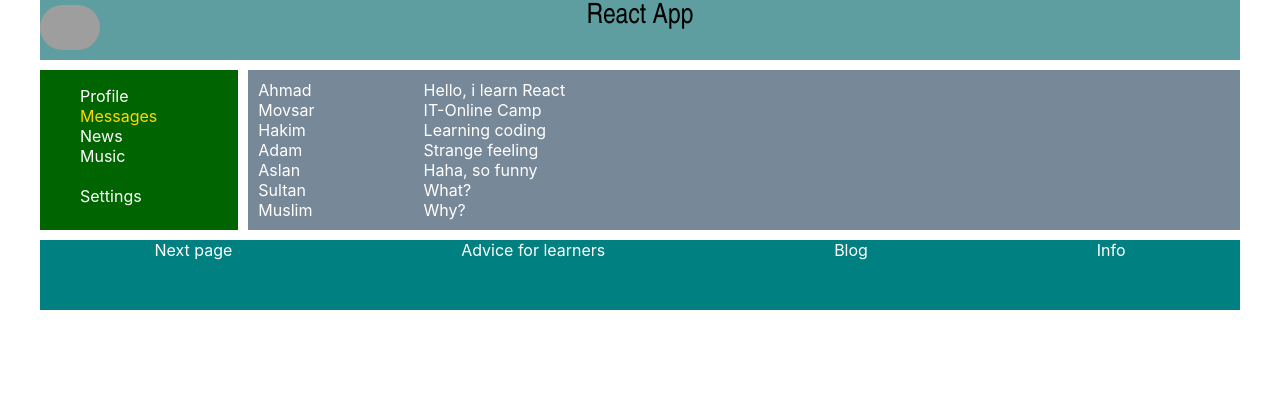
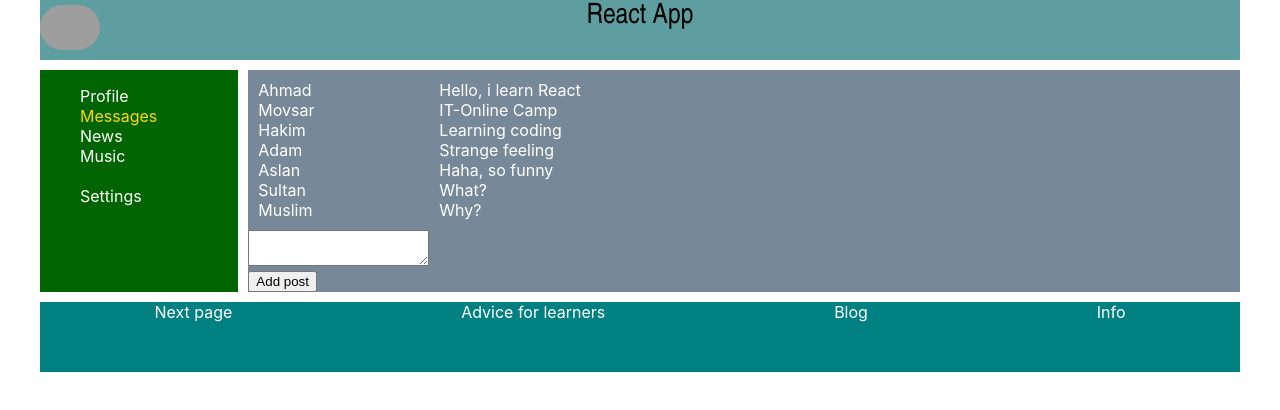
Before and after one commit to AhmadIznaurov/react-app, a React (Create React App) app: page /dialogs in a window 1280 px wide. Shown: the top 410 px of the page. Built offline with nearby package versions, Linux system fonts and the light colour scheme; grey boxes are pictures that could not be loaded.

Commit message:
31.1 commit

```diff
--- a/src/components/Dialogs/Dialogs.jsx
+++ b/src/components/Dialogs/Dialogs.jsx
@@ -9,6 +9,12 @@ const Dialogs = (props) => {
     const dialogs = props.state.dialogsData.map(d => <DialogItem name={d.name}  id={d.id} />)
     const messages = props.state.messagesData.map(m => <Message message={m.message}/>)
 
+    let newDialogsElement = React.createRef();
+
+    let addDiallogButton = () => {
+        let text = newDialogsElement.current.value;
+        alert(text);
+    }
     return (
         <div className={s.dialogs}>
             <div className={s.dialogsItem}>
@@ -17,6 +23,14 @@ const Dialogs = (props) => {
             <div className={s.messages}>
                 { messages }
             </div>
+            <div className={s.dialogs_container}>
+                <div>
+                    <textarea ref={newDialogsElement}></textarea>
+                </div>
+                <div>
+                    <button onClick={addDiallogButton}>Add post</button>
+                </div>
+            </div>
         </div>
     );
 }
```
